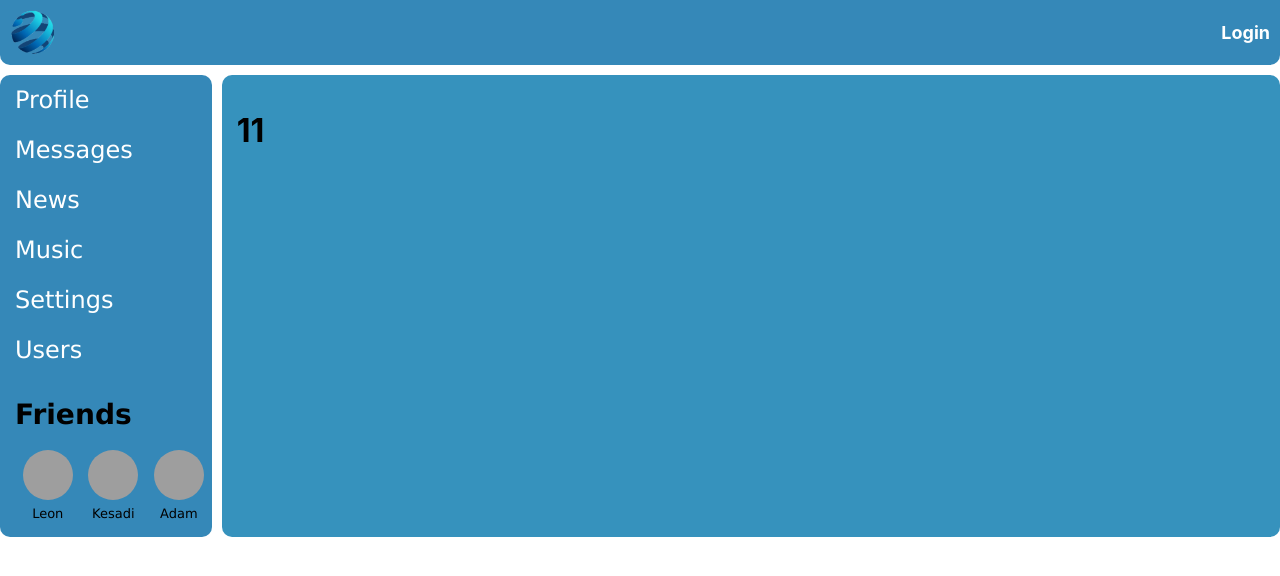
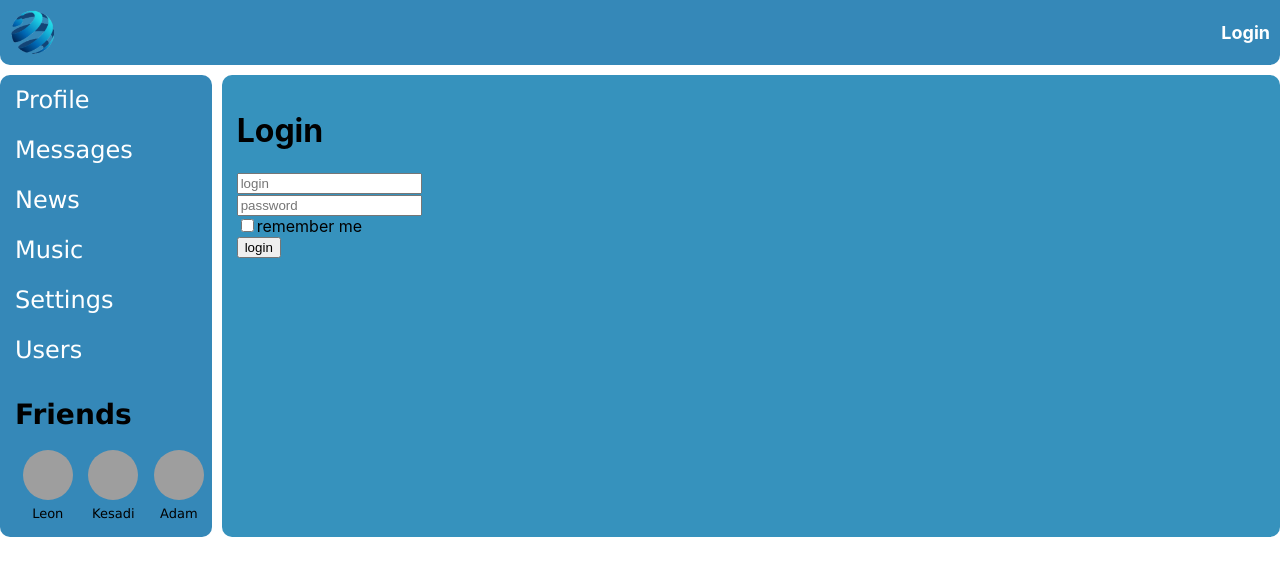
Before and after one commit to NAVIch0k/react, a React (Create React App) app: page /login in a window 1280 px wide. Shown: the top 576 px of the page. Built offline with nearby package versions, Linux system fonts and the light colour scheme; no server answers; grey boxes are pictures that could not be loaded.

Commit message:
less75(redux-form)

```diff
--- a/package.json
+++ b/package.json
@@ -15,6 +15,7 @@
     "react-scripts": "^5.0.0",
     "redux": "^4.1.2",
     "redux-devtools-extension": "^2.13.9",
+    "redux-form": "^8.3.8",
     "redux-thunk": "^2.4.1",
     "web-vitals": "^2.1.4"
   },
--- a/src/App.js
+++ b/src/App.js
@@ -9,9 +9,10 @@
 import Navbar_cont from './components/Navbar/Navbar_cont';
 import Profile_cont from './components/Profile/Profile_cont';
 import Header_cont from './components/Header/Header_cont';
-import Login from './components/Login/Login';
+import Login_cont from './components/Login/Login_const';
 
 const App = (props) => {
+
   return (
     <div className='page'>
       <Header_cont />
@@ -23,7 +24,7 @@
         <Route path='/settings' render={() => <Settings />} />
         <Route path='/music' render={() => <Music />} />
         <Route path='/users' render={() => <Users_cont />} />
-        <Route path='/login' render={() => <Login/>} />
+        <Route path='/login' render={() => <Login_cont/>} />
       </div>
     </div>
   );
--- a/src/components/Login/Login.jsx
+++ b/src/components/Login/Login.jsx
@@ -1,9 +1,24 @@
 import React from 'react'
+import { Field, reduxForm } from 'redux-form'
+import s from './Login.module.css'
 
-const Login=()=>{
-    return(
-        <h1>11</h1>
+const Login = (props) => {
+    return (
+        <div className={s.auth}>
+            <h1>Login</h1>
+            <form onSubmit={props.handleSubmit}>
+                <Field name={'login'} placeholder='login' component={'input'}/>
+                <Field name={'password'} placeholder='password'component={'input'}/>
+                <div>
+                    <Field name={'remember_me'} component={'input'} type="checkbox"/>
+                    remember me
+                </div>
+                <button>login</button>
+            </form>
+        </div>
     )
 }
 
-export default Login
+const Login_form=reduxForm({form:'login'})(Login)
+
+export default Login_form
--- /dev/null
+++ b/src/components/Login/Login.module.css
@@ -0,0 +1,3 @@
+.auth{
+    width: 20%;
+}
--- /dev/null
+++ b/src/components/Login/Login_const.jsx
@@ -0,0 +1,15 @@
+import React from 'react'
+import Login_form from './Login'
+
+const Login_cont = (props) => {
+
+    let on_submit=(data)=>{
+        console.log(data)
+    }
+
+    return (
+        <Login_form onSubmit={on_submit}/>
+    )
+}
+
+export default Login_cont
--- a/src/redux/redux_store.js
+++ b/src/redux/redux_store.js
@@ -4,14 +4,16 @@
 import Navbar_reducer from './Navbar_reducer';
 import Users_reducer from "./Users_reducer";
 import Auth_reducer from "./Auth_reducer";
-import  thunkMiddleware from 'redux-thunk'
+import thunkMiddleware from 'redux-thunk';
+import { reducer as formReducer } from 'redux-form'
 
 let reducers = combineReducers({
     profile_page: Profile_reducer,
     dialog_page: Dialog_reducer,
     navbar: Navbar_reducer,
     user_page:Users_reducer,
-    auth:Auth_reducer
+    auth:Auth_reducer,
+    form:formReducer
 })
 
 let store = createStore(reducers,applyMiddleware(thunkMiddleware))
```
Also changed, not shown: 1 other file (tests, documents, lock files or other folders).
